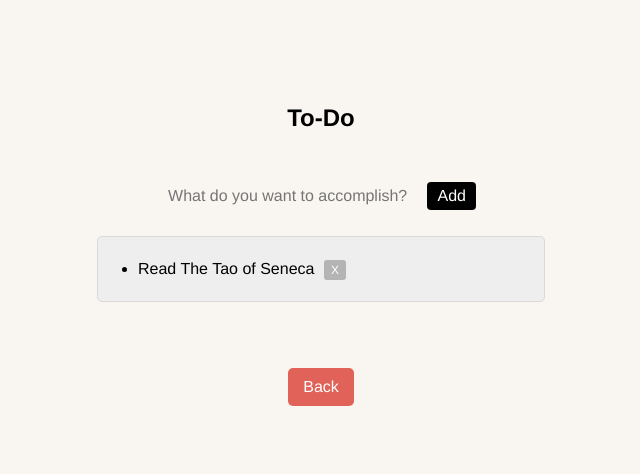
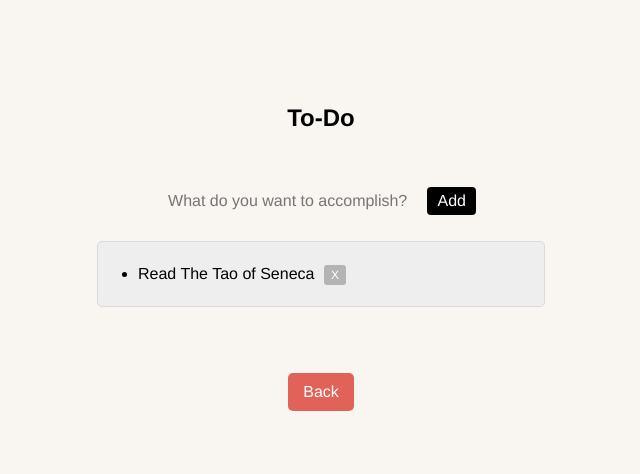
Before and after one commit to noelkronenberg/pimado, a Django app: page /todo/ in a window 1280 px wide. Shown: the top 474 px of the page, without its empty margins (319-959 px from the left). Run offline with Django 3.2, Linux system fonts and the light colour scheme; data comes from the database, SQL or seed files in the repository; both versions use the stored data as it was after the commit.

Commit message:
minor style adjustments

```diff
--- a/templates/todo.html
+++ b/templates/todo.html
@@ -23,6 +23,7 @@ body {
     padding-top: 5%;
     padding-left: 25%;
     padding-right: 25%;
+    padding-bottom: 5%;
 }
 
 .header {
@@ -49,7 +50,7 @@ body {
 
 .input-form {
     margin-bottom: 10px;
-    margin-top: 10px;
+    margin-top: 15px;
 }
 
 .to-do-item {
```
Also changed, not shown: to-do-list.md (+0 -1 lines), db.sqlite3.
